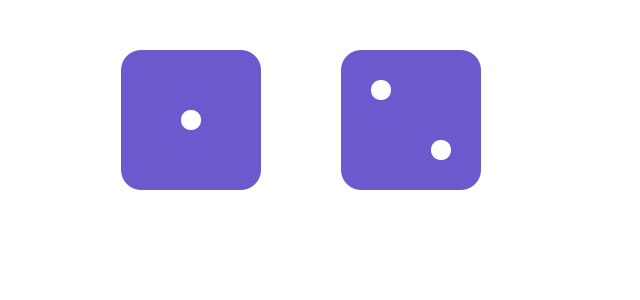
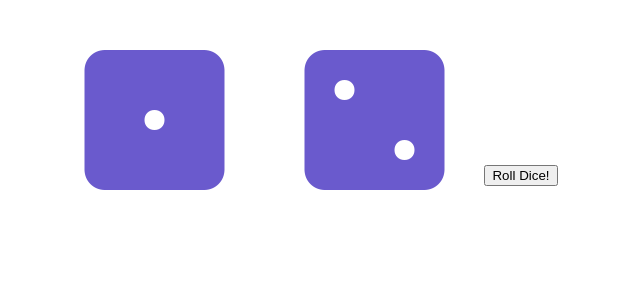
Before and after one commit to tylerbertmore/diceroller, a React (Create React App) app: page / in a window 1280 px wide. Shown: the top 300 px of the page, without its empty margins (339-979 px from the left). Built offline with nearby package versions, Linux system fonts and the light colour scheme.

Commit message:
Adds roll dice functionality

```diff
--- a/src/RollDice.js
+++ b/src/RollDice.js
@@ -2,15 +2,29 @@ import React, { Component } from 'react'
 import Die from './Die';
 
 class RollDice extends Component{
+  static defaultProps = {
+    sides: ['one', 'two', 'three', 'four', 'five', 'six']
+  };
   constructor(props){
     super(props);
     this.state = {die1: 'one', die2: 'two'}
-  }
+    this.roll = this.roll.bind(this)
+  };
+  roll(){
+   const newDie1 = this.props.sides[
+      Math.floor(Math.random() * this.props.sides.length)
+    ];
+   const newDie2 = this.props.sides[
+      Math.floor(Math.random() * this.props.sides.length)
+    ];
+    this.setState({die1: newDie1, die2: newDie2})
+  };
   render(){
     return(
       <div>
         <Die face={this.state.die1} />
         <Die face={this.state.die2} />
+        <button onClick={this.roll} className="RollDice-btn">Roll Dice!</button>
       </div>
     )
   }
```
Also changed, not shown: 1 other file (tests, documents, lock files or other folders).
